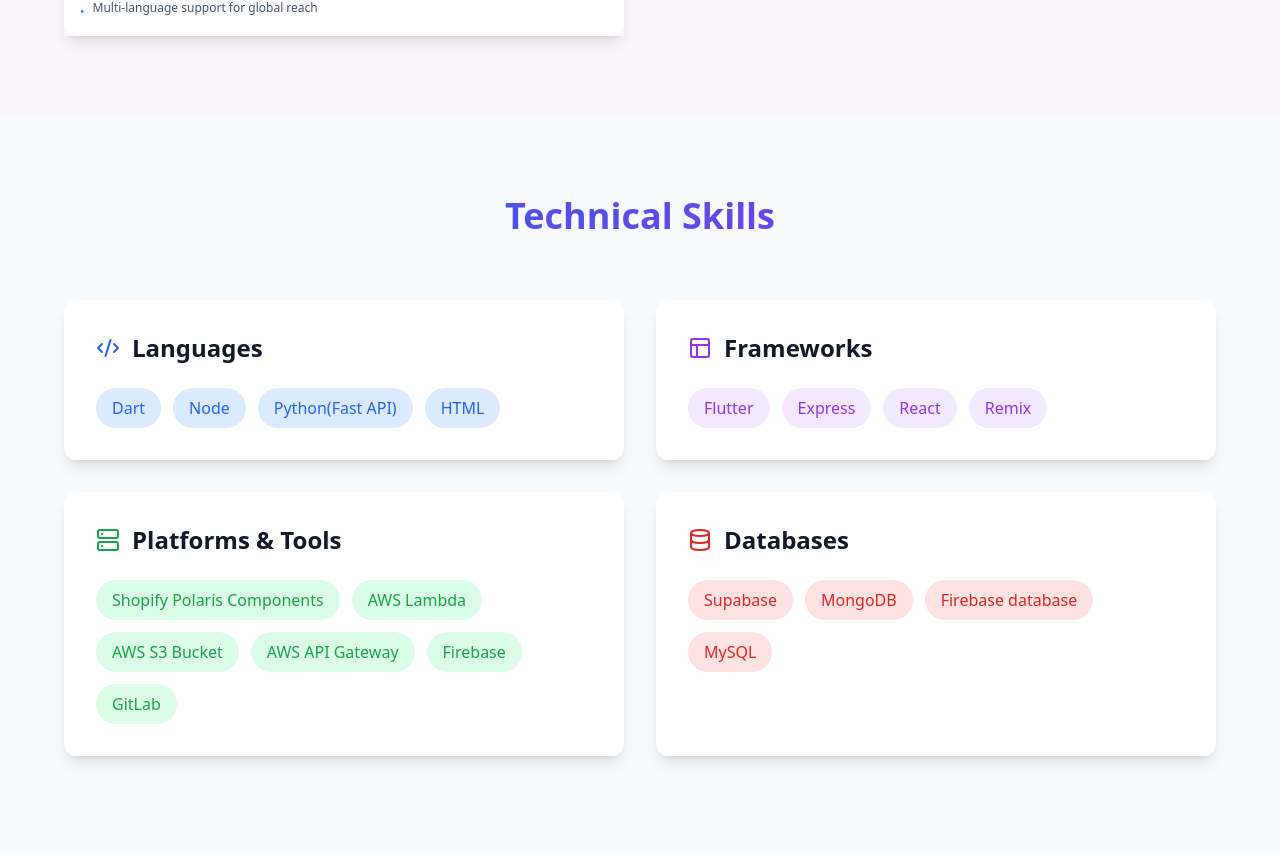
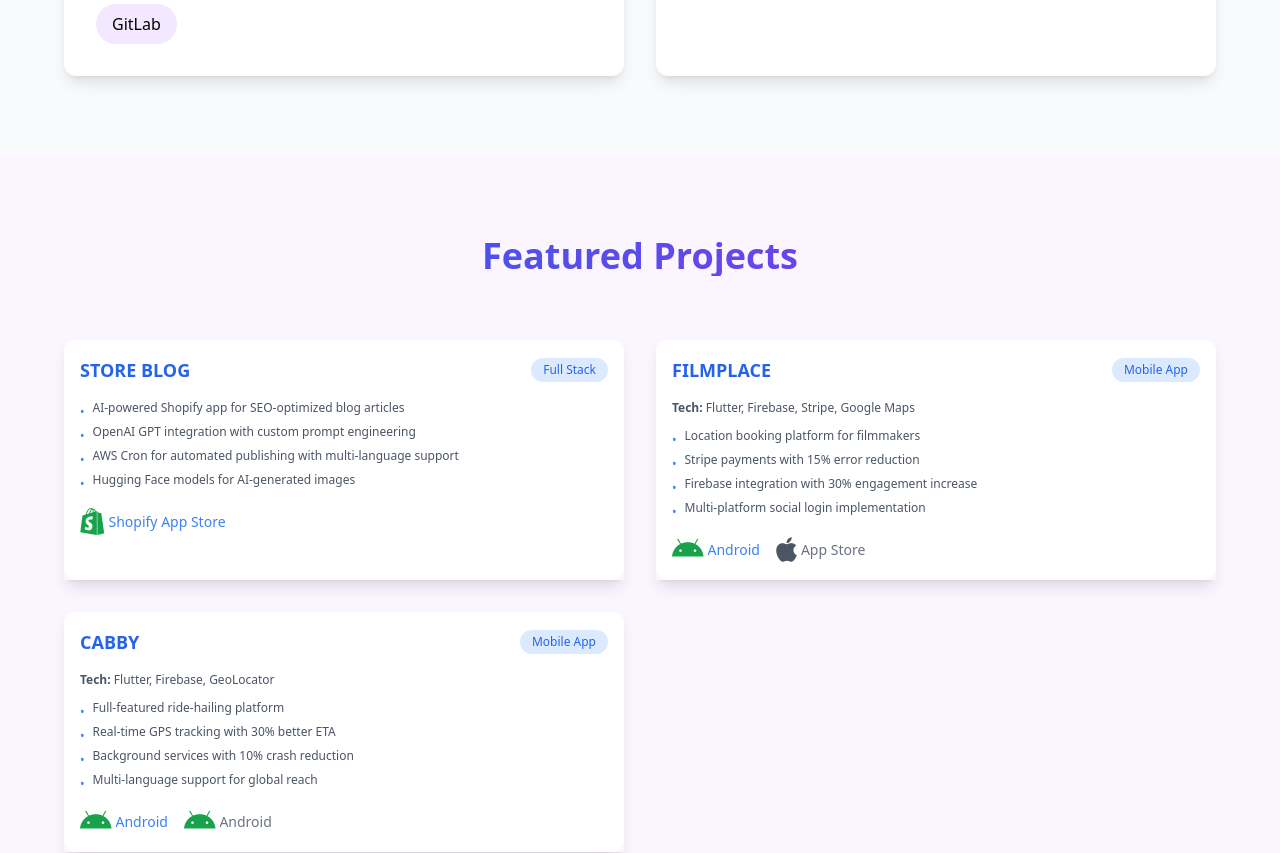
Before and after one commit to NJHarshavardhan/-portfolioTS, a React (Vite) app: page / in a window 1280 px wide. Shown: the part 3179-4032 px from the top of the page. Built offline with nearby package versions, Linux system fonts and the light colour scheme.

Commit message:
Alignment changed resume added

```diff
--- a/package.json
+++ b/package.json
@@ -11,6 +11,7 @@
   },
   "dependencies": {
     "@emailjs/browser": "^4.1.0",
+    "@fortawesome/fontawesome-free": "^6.7.2",
     "framer-motion": "^11.0.5",
     "lucide-react": "^0.344.0",
     "react": "^18.3.1",
--- a/src/App.tsx
+++ b/src/App.tsx
@@ -31,8 +31,8 @@ function App() {
         <Hero />
         <About />
         <Experience />
+        <Skills />
         <Projects />
-        <Skills />
         <Education />
         <Contact />
         <Footer />
--- a/src/components/Education.tsx
+++ b/src/components/Education.tsx
@@ -96,15 +96,16 @@ export const Education = () => {
                       <Calendar className="w-4 h-4" />
                       <span>{edu.period}</span>
                     </div>
+
                     <div className="flex items-center gap-2 bg-gray-100 dark:bg-gray-700 px-3 py-1 rounded-full">
                       <MapPin className="w-4 h-4" />
                       <span>{edu.location}</span>
                     </div>
+                    <p className="text-gray-700 dark:text-gray-300 font-medium px-3 py-1 bg-blue-50 dark:bg-blue-900/20 rounded-lg inline-block">
+                    {edu.grade}
+                  </p>
                   </div>
 
-                  <p className="text-gray-700 dark:text-gray-300 font-medium px-3 py-1 bg-blue-50 dark:bg-blue-900/20 rounded-lg inline-block">
-                    {edu.grade}
-                  </p>
                 </div>
               </div>
             </motion.div>
--- a/src/components/Experience.tsx
+++ b/src/components/Experience.tsx
@@ -1,7 +1,9 @@
 import { motion } from "framer-motion";
 import { useInView } from "react-intersection-observer";
 import { Briefcase, Calendar, MapPin } from "lucide-react";
-
+import resumeFile from "../assets/Harsha-Resume.pdf";
+import { Download, Eye } from "lucide-react";
+const resumeUrl =resumeFile;
 const experienceData = [
   {
     company: "BINARYCHAKRA",
@@ -40,10 +42,16 @@ export const Experience = () => {
   return (
     <section id="experience" className="py-12 md:py-20 px-4 bg-gray-50 dark:bg-gray-800">
       <div className="max-w-5xl mx-auto">
-        <div className="flex justify-center">
+        <div className="flex justify-center items-center gap-4">
           <h2 className="text-4xl font-bold bg-clip-text text-transparent bg-gradient-to-r from-blue-600 to-purple-600">
-          Professional Experience
+            Professional Experience
           </h2>
+          <a href={resumeUrl} download className="text-purple-600 hover:text-blue-800">
+            <Download className="w-6 h-12 cursor-pointer font-bold" />
+          </a>
+          <a href={resumeUrl} target="_blank" rel="noopener noreferrer" className="text-purple-600 hover:text-blue-800">
+            <Eye className="w-6 h-12 cursor-pointer font-bold" />
+          </a>
         </div>
         <br/>
      <br/>
--- a/src/components/Projects.tsx
+++ b/src/components/Projects.tsx
@@ -1,12 +1,14 @@
 import { motion } from "framer-motion";
 import { useInView } from "react-intersection-observer";
-import { ExternalLink, Github, Store } from "lucide-react";
+import { Globe, Smartphone, ShoppingBag ,Store,Apple } from "lucide-react"; // Import icons
 
 const projects = [
   {
     title: "STORE BLOG",
     type: "Full Stack",
-    link: "Shopify App Store",
+    link_1: "https://apps.shopify.com/storeblog-boost-your-store-seo",
+    icon_1: <i className="fab fa-shopify fa-2x text-green-600"></i>,
+    icon_1_text:"Shopify App Store",
     description: [
       "AI-powered Shopify app for SEO-optimized blog articles",
       "OpenAI GPT integration with custom prompt engineering",
@@ -18,6 +20,12 @@ const projects = [
     title: "FILMPLACE",
     type: "Mobile App",
     technologies: "Flutter, Firebase, Stripe, Google Maps",
+    link_1: "https://play.google.com/store/apps/details?id=com.filmplace.app&pcampaignid=web_share",
+    link_2: "https://apps.apple.com/in/app/filmplace-film-locations/id1597538864",
+    icon_1: <i className="fab fa-android fa-2x text-green-600"></i>,
+    icon_2: <i className="fab fa-apple fa-2x text-gray-600"></i>,
+    icon_1_text:"Android",
+    icon_2_text:"App Store",
     description: [
       "Location booking platform for filmmakers",
       "Stripe payments with 15% error reduction",
@@ -29,6 +37,12 @@ const projects = [
     title: "CABBY",
     type: "Mobile App",
     technologies: "Flutter, Firebase, GeoLocator",
+    link_1: "https://play.google.com/store/apps/details?id=com.cron24.cabby&hl=en-IN",
+    link_2: "https://play.google.com/store/apps/details?id=com.cron24.cabbydriver&hl=en-IN",
+    icon_1:<i className="fab fa-android fa-2x text-green-600"></i>,
+    icon_2: <i className="fab fa-android fa-2x text-green-600"></i>,
+    icon_1_text:"Android",
+    icon_2_text:"Android",
     description: [
       "Full-featured ride-hailing platform",
       "Real-time GPS tracking with 30% better ETA",
@@ -112,6 +126,28 @@ export const Projects = () => {
                         </motion.li>
                       ))}
                     </ul>
+
+                    {/* Icons for Links */}
+                    <div className="flex gap-4 mt-4">
+                      {project.link_1 && (
+                        <button
+                          onClick={() => window.open(project.link_1, "_blank")}
+                          className="flex items-center gap-1 text-sm text-blue-500 hover:text-blue-700"
+                        >
+                          {project.icon_1}
+                          <span> {project.icon_1_text}</span>
+                        </button>
+                      )}
+                      {project.link_2 && (
+                        <button
+                          onClick={() => window.open(project.link_2, "_blank")}
+                          className="flex items-center gap-1 text-sm text-gray-500 hover:text-gray-700"
+                        >
+                          {project.icon_2}
+                          <span> {project.icon_2_text}</span>
+                        </button>
+                      )}
+                    </div>
                   </div>
                 </motion.div>
               </motion.div>
--- a/src/components/Skills.tsx
+++ b/src/components/Skills.tsx
@@ -60,7 +60,7 @@ export const Skills = () => {
         <div className="grid grid-cols-1 md:grid-cols-2 gap-8">
           <motion.div
             variants={itemVariants}
-            className="bg-white dark:bg-gray-900 rounded-xl p-8 shadow-lg"
+            className="bg-white dark:bg-gray-900 rounded-xl p-8 shadow-lg transform transition-transform duration-300 hover:scale-105"
           >
             <div className="flex items-center gap-3 mb-6">
               <Code2 className="w-6 h-6 text-blue-600" />
@@ -73,7 +73,7 @@ export const Skills = () => {
                   initial={{ scale: 0 }}
                   animate={{ scale: 1 }}
                   transition={{ delay: index * 0.1 }}
-                  className="px-4 py-2 bg-blue-100 dark:bg-blue-900 text-blue-600 dark:text-blue-400 rounded-full"
+                  className="px-4 py-2 bg-purple-100 text-black rounded-full dark:bg-purple-400 dark:text-black"
                 >
                   {skill}
                 </motion.span>
@@ -83,7 +83,7 @@ export const Skills = () => {
 
           <motion.div
             variants={itemVariants}
-            className="bg-white dark:bg-gray-900 rounded-xl p-8 shadow-lg"
+            className="bg-white dark:bg-gray-900 rounded-xl p-8 shadow-lg transform transition-transform duration-300 hover:scale-105"
           >
             <div className="flex items-center gap-3 mb-6">
               <Layout className="w-6 h-6 text-purple-600" />
@@ -96,7 +96,7 @@ export const Skills = () => {
                   initial={{ scale: 0 }}
                   animate={{ scale: 1 }}
                   transition={{ delay: index * 0.1 }}
-                  className="px-4 py-2 bg-purple-100 dark:bg-purple-900 text-purple-600 dark:text-purple-400 rounded-full"
+                  className="px-4 py-2 bg-purple-100 text-black rounded-full dark:bg-purple-400 dark:text-black"
                 >
                   {skill}
                 </motion.span>
@@ -106,7 +106,7 @@ export const Skills = () => {
 
           <motion.div
             variants={itemVariants}
-            className="bg-white dark:bg-gray-900 rounded-xl p-8 shadow-lg"
+            className="bg-white dark:bg-gray-900 rounded-xl p-8 shadow-lg transform transition-transform duration-300 hover:scale-105"
           >
             <div className="flex items-center gap-3 mb-6">
               <Server className="w-6 h-6 text-green-600" />
@@ -119,7 +119,7 @@ export const Skills = () => {
                   initial={{ scale: 0 }}
                   animate={{ scale: 1 }}
                   transition={{ delay: index * 0.1 }}
-                  className="px-4 py-2 bg-green-100 dark:bg-green-900 text-green-600 dark:text-green-400 rounded-full"
+                  className="px-4 py-2 bg-purple-100 text-black rounded-full dark:bg-purple-400 dark:text-black"
                 >
                   {skill}
                 </motion.span>
@@ -129,7 +129,7 @@ export const Skills = () => {
 
           <motion.div
             variants={itemVariants}
-            className="bg-white dark:bg-gray-900 rounded-xl p-8 shadow-lg"
+            className="bg-white dark:bg-gray-900 rounded-xl p-8 shadow-lg transform transition-transform duration-300 hover:scale-105"
           >
             <div className="flex items-center gap-3 mb-6">
               <Database className="w-6 h-6 text-red-600" />
@@ -142,7 +142,7 @@ export const Skills = () => {
                   initial={{ scale: 0 }}
                   animate={{ scale: 1 }}
                   transition={{ delay: index * 0.1 }}
-                  className="px-4 py-2 bg-red-100 dark:bg-red-900 text-red-600 dark:text-red-400 rounded-full"
+                  className="px-4 py-2 bg-purple-100 text-black rounded-full dark:bg-purple-400 dark:text-black"
                 >
                   {skill}
                 </motion.span>
--- a/src/main.tsx
+++ b/src/main.tsx
@@ -2,6 +2,8 @@ import { StrictMode } from 'react';
 import { createRoot } from 'react-dom/client';
 import App from './App.tsx';
 import './index.css';
+import '@fortawesome/fontawesome-free/css/all.min.css';
+
 
 createRoot(document.getElementById('root')!).render(
   <StrictMode>
```
Also changed, not shown: src/components/About.tsx (+15 -5 lines), 2 other files (tests, documents, lock files or other folders).
